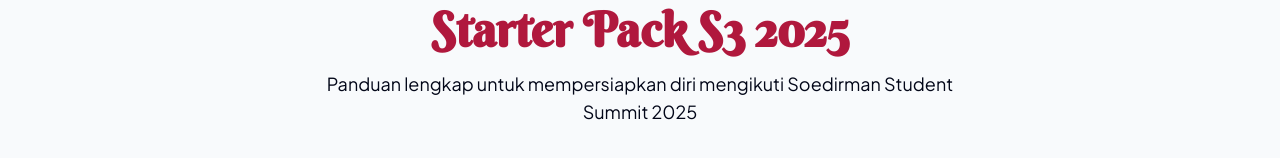
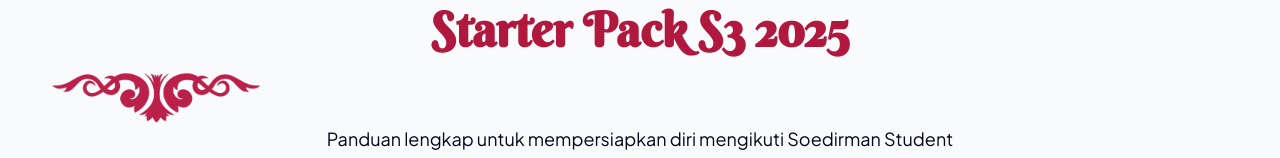
Before and after one commit to JackBerck/project-s3-2025, a SvelteKit app: page /starterpack in a window 1280 px wide. Shown: the part 208-366 px from the top of the page. Built offline with nearby package versions, Linux system fonts and the light colour scheme; a web font is replaced by a local one.

Commit message:
feat: adding ornamen bottom

```diff
--- a/src/routes/starterpack/+page.svelte
+++ b/src/routes/starterpack/+page.svelte
@@ -268,6 +268,7 @@
 	<div class="container max-w-screen-xl">
 		<!-- Header -->
 		<div class="mb-12 text-center" data-aos="fade-up" data-aos-duration="800" data-aos-delay="100">
+			<!-- Ornament Top -->
 			<img
 				src="/img/elements/ornamen-1.png"
 				alt="Ornamen"
@@ -284,6 +285,15 @@
 			>
 				Starter Pack S3 2025
 			</h1>
+			<!-- Ornament Bottom -->
+			<img
+				src="/img/elements/ornamen-1.png"
+				alt="Ornamen Bawah"
+				class="ornament-bottom w-36 scale-y-[-1] transform md:w-40 lg:w-54"
+				data-aos="zoom-in"
+				data-aos-duration="600"
+				data-aos-delay="1000"
+			/>
 			<p
 				class="text-dark-base mx-auto max-w-2xl text-lg"
 				data-aos="fade-up"
```
